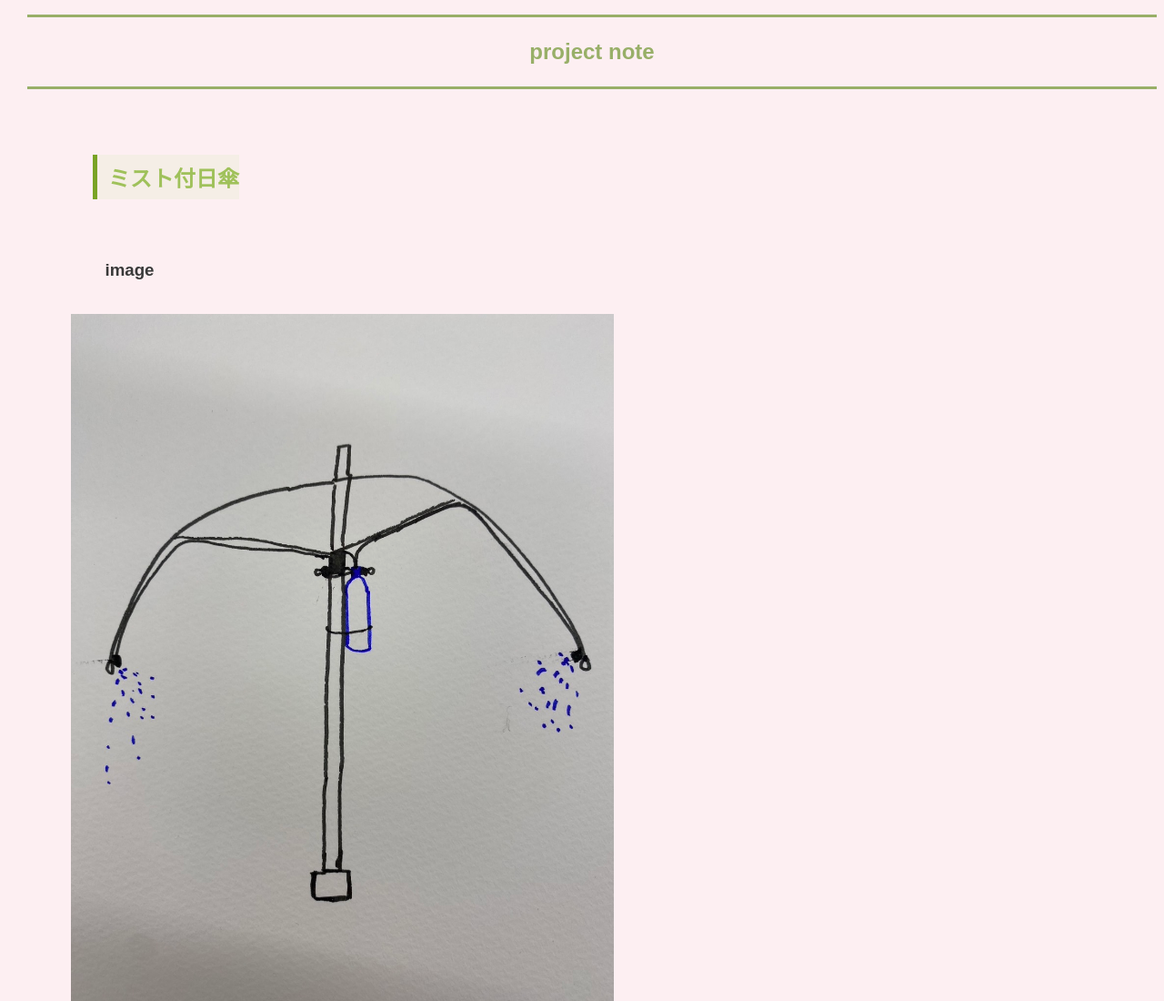
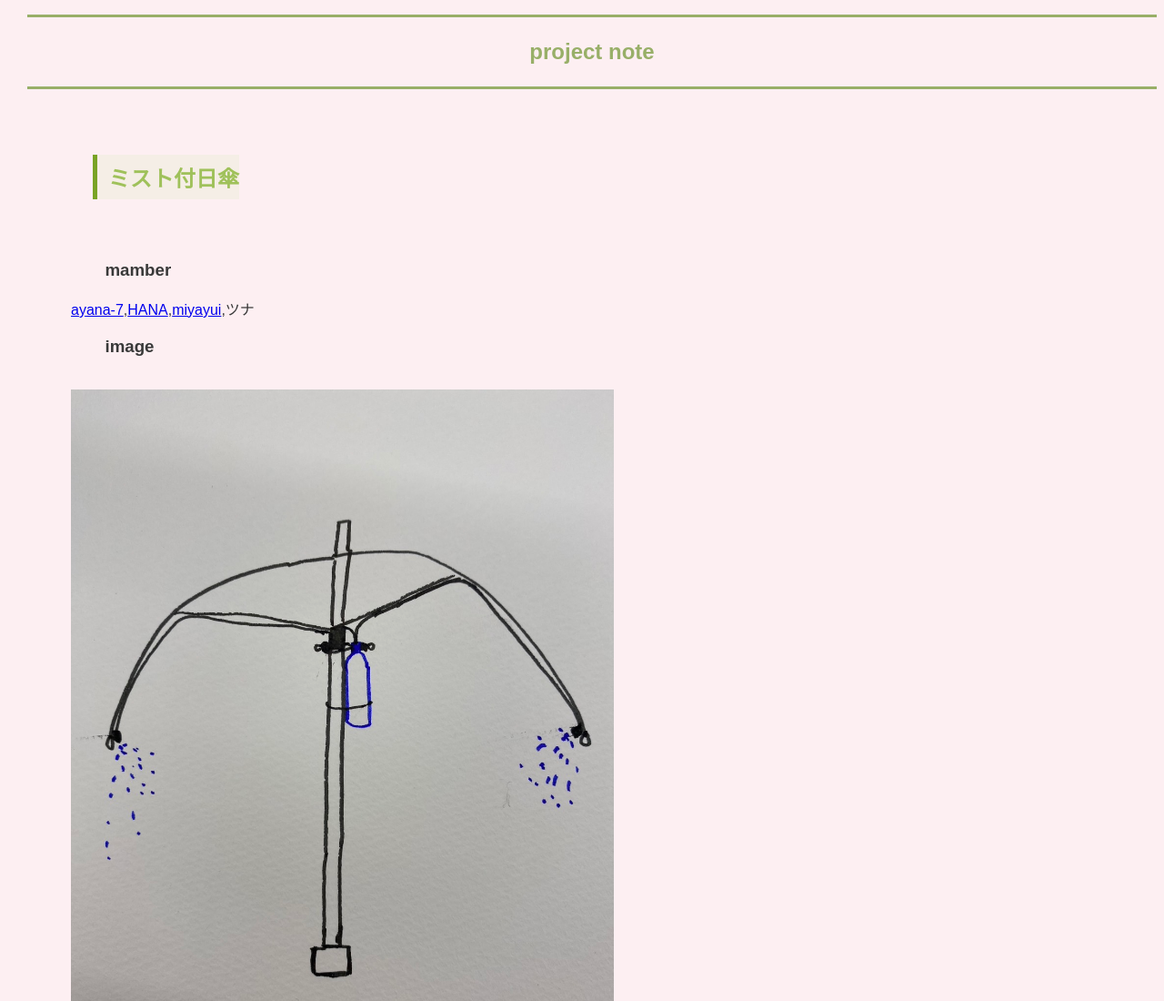
Before and after one commit to suzytsuna/xbp, a plain HTML site: page de34/kadai6.html in a window 1280 px wide. Shown: the top 1100 px of the page at 91% size. Drawn offline with Linux system fonts and the light colour scheme.

Commit message:
202405312

```diff
--- a/de34/kadai6.html
+++ b/de34/kadai6.html
@@ -10,6 +10,8 @@
     <h1 class="sample_h_4">project note</h1>
     <div>
         <h2 class="sample_h_10">ミスト付日傘</h2><br>
+        <h3>mamber</h3>
+        <a href="https://ayana-7.github.io/xbp/de34/">ayana-7</a>,<a href="https://wataboshi.github.io/xbp/de34/"target="blank">HANA</a>,<a href="https://miyayui.github.io/xbp/de34/">miyayui</a>,ツナ
         <h3>image</h3><br>
         <img src="./images/S__88064007.jpg"width=50%>
         <h3>概要</h3><br>
```
